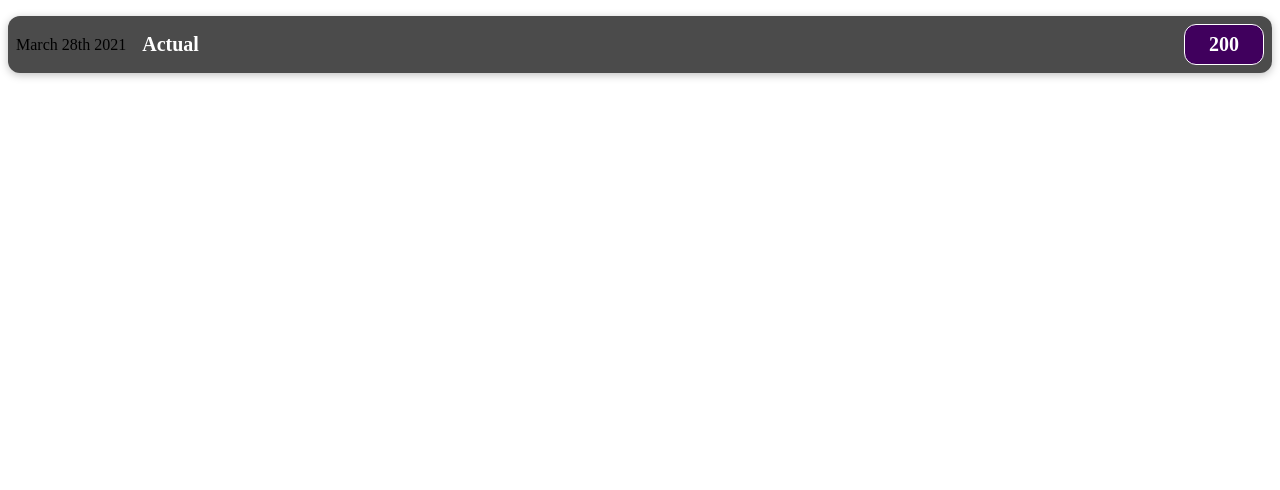
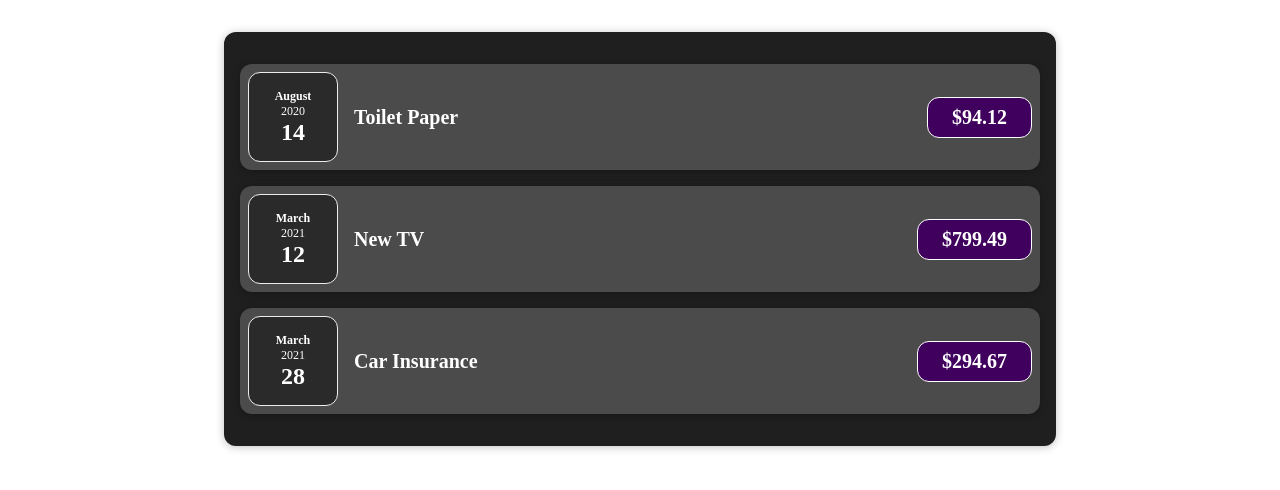
Before and after one commit to morozowandrey/react-expenses-tracker, a React (Create React App) app: page / in a window 1280 px wide. Shown: the top 490 px of the page. Built offline with nearby package versions, Linux system fonts and the light colour scheme.

Commit message:
date, expences components created

```diff
--- a/src/App.js
+++ b/src/App.js
@@ -1,9 +1,32 @@
-import ExpenseItem from './components/ExpensesItem'
+import * as React from 'react'
+import Expenses from './components/Expenses'
 
 function App() {
+  const expenses = [
+    {
+      id: 'e1',
+      title: 'Toilet Paper',
+      amount: 94.12,
+      date: new Date(2020, 7, 14),
+    },
+    { id: 'e2', title: 'New TV', amount: 799.49, date: new Date(2021, 2, 12) },
+    {
+      id: 'e3',
+      title: 'Car Insurance',
+      amount: 294.67,
+      date: new Date(2021, 2, 28),
+    },
+    {
+      id: 'e4',
+      title: 'New Desk (Wooden)',
+      amount: 450,
+      date: new Date(2021, 5, 12),
+    },
+  ]
+
   return (
     <div className="App">
-      <ExpenseItem></ExpenseItem>
+      <Expenses expenses={expenses}></Expenses>
     </div>
   )
 }
--- /dev/null
+++ b/src/components/ExpenseDate.js
@@ -0,0 +1,17 @@
+import './ExpenseDate.scss'
+
+function ExpenseDate(props) {
+  const month = props.date.toLocaleString('en-US', { month: 'long' })
+  const year = props.date.getFullYear()
+  const day = props.date.toLocaleString('en-US', { day: '2-digit' })
+
+  return (
+    <div className="expense-date">
+      <div className="expense-date__month">{month}</div>
+      <div className="expense-date__year">{year}</div>
+      <div className="expense-date__day">{day}</div>
+    </div>
+  )
+}
+
+export default ExpenseDate
--- /dev/null
+++ b/src/components/ExpenseDate.scss
@@ -0,0 +1,26 @@
+.expense-date {
+  display: flex;
+  flex-direction: column;
+  width: 5.5rem;
+  height: 5.5rem;
+  border: 1px solid #ececec;
+  background-color: #2a2a2a;
+  color: white;
+  border-radius: 12px;
+  align-items: center;
+  justify-content: center;
+}
+
+.expense-date__month {
+  font-size: 0.75rem;
+  font-weight: bold;
+}
+
+.expense-date__year {
+  font-size: 0.75rem;
+}
+
+.expense-date__day {
+  font-size: 1.5rem;
+  font-weight: bold;
+}
--- a/src/components/ExpenseItem.scss
+++ b/src/components/ExpenseItem.scss
@@ -54,3 +54,10 @@
     padding: 0.5rem 1.5rem;
   }
 }
+
+.block-for-test {
+  border: 2px solid black;
+  padding: 8px;
+  margin: 40px 0;
+  max-width: 140px;
+}
--- /dev/null
+++ b/src/components/Expenses.js
@@ -0,0 +1,26 @@
+import './Expenses.scss'
+import ExpenseItem from './ExpensesItem'
+
+function Expenses(props) {
+  return (
+    <div className="expenses">
+      <ExpenseItem
+        title={props.expenses[0].title}
+        amount={props.expenses[0].amount}
+        date={props.expenses[0].date}
+      ></ExpenseItem>
+      <ExpenseItem
+        title={props.expenses[1].title}
+        amount={props.expenses[1].amount}
+        date={props.expenses[1].date}
+      ></ExpenseItem>
+      <ExpenseItem
+        title={props.expenses[2].title}
+        amount={props.expenses[2].amount}
+        date={props.expenses[2].date}
+      ></ExpenseItem>
+    </div>
+  )
+}
+
+export default Expenses
--- /dev/null
+++ b/src/components/Expenses.scss
@@ -0,0 +1,9 @@
+.expenses {
+  padding: 1rem;
+  background-color: rgb(31, 31, 31);
+  margin: 2rem auto;
+  width: 50rem;
+  max-width: 95%;
+  border-radius: 12px;
+  box-shadow: 0 1px 8px rgba(0, 0, 0, 0.25);
+}
--- a/src/components/ExpensesItem.js
+++ b/src/components/ExpensesItem.js
@@ -1,12 +1,13 @@
+import ExpenseDate from './ExpenseDate'
 import './ExpenseItem.scss'
 
-function ExpenseItem(params) {
+function ExpenseItem(props) {
   return (
     <div className="expense-item">
-      <div className="">March 28th 2021</div>
+      <ExpenseDate date={props.date}></ExpenseDate>
       <div className="expense-item__description">
-        <h2>Actual</h2>
-        <div className="expense-item__price">200</div>
+        <h2>{props.title}</h2>
+        <div className="expense-item__price">${props.amount}</div>
       </div>
     </div>
   )
```
Also changed, not shown: src/components/CardWithData.js (added, +27 -0 lines), src/components/CardWithData.scss (added, +8 -0 lines), src/components/CountContext.js (added, +60 -0 lines), src/components/DataEmmiter.js (added, +32 -0 lines).
